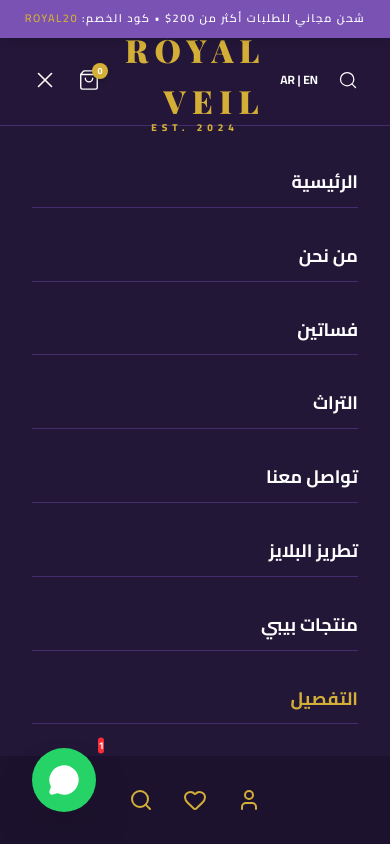
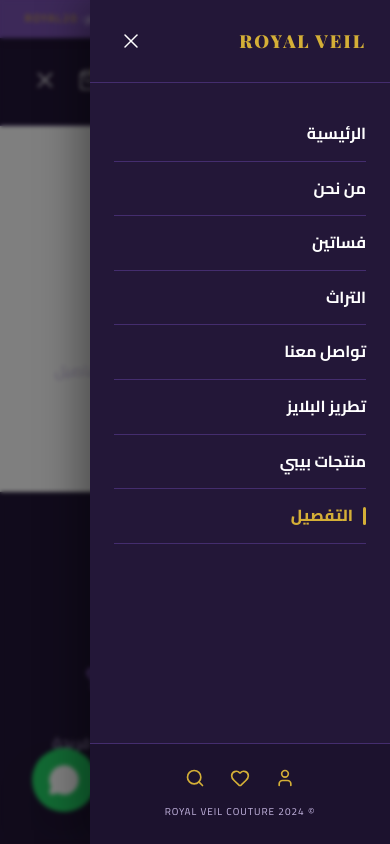
Before and after one commit to fahmyelmatry2030-lgtm/Royal-Veil, a React (Vite) app: page /custom in a window 390 px wide. Both pictures are taken after a click on the button 45 px from the left and 80 px from the top of the page. Shown: the top 844 px of the page. Built offline with nearby package versions, Linux system fonts and the light colour scheme; a web font is replaced by a local one.

Commit message:
Convert mobile menu to slide-in side drawer

```diff
--- a/src/components/Navbar.jsx
+++ b/src/components/Navbar.jsx
@@ -263,44 +263,94 @@ export default function Navbar() {
         </div>
       </header>
 
-      {/* ─── Mobile Menu ─── */}
+      {/* ─── Mobile Menu Overlay Backdrop ─── */}
       <AnimatePresence>
         {mobileOpen && (
           <motion.div
-            initial={{ opacity: 0, y: -20 }}
-            animate={{ opacity: 1, y: 0 }}
-            exit={{ opacity: 0, y: -20 }}
-            transition={{ type: 'tween', duration: 0.3 }}
+            initial={{ opacity: 0 }}
+            animate={{ opacity: 1 }}
+            exit={{ opacity: 0 }}
+            transition={{ duration: 0.3 }}
+            onClick={() => setMobileOpen(false)}
             style={{
-              position: 'fixed', top: scrolled ? '105px' : '125px', left: 0, right: 0, bottom: 0, background: 'var(--bg-white)', zIndex: 90,
-              display: 'flex', flexDirection: 'column', direction: 'rtl', overflowY: 'auto',
-              borderTop: '1px solid var(--border-light)'
+              position: 'fixed', inset: 0,
+              background: 'rgba(0,0,0,0.5)',
+              zIndex: 150,
+              backdropFilter: 'blur(2px)',
+            }}
+          />
+        )}
+      </AnimatePresence>
+
+      {/* ─── Mobile Menu Drawer ─── */}
+      <AnimatePresence>
+        {mobileOpen && (
+          <motion.div
+            initial={{ x: '100%' }}
+            animate={{ x: 0 }}
+            exit={{ x: '100%' }}
+            transition={{ type: 'spring', damping: 30, stiffness: 300 }}
+            style={{
+              position: 'fixed',
+              top: 0, right: 0, bottom: 0,
+              width: '300px',
+              maxWidth: '80vw',
+              background: 'var(--bg-white)',
+              zIndex: 200,
+              display: 'flex',
+              flexDirection: 'column',
+              direction: 'rtl',
+              overflowY: 'auto',
+              boxShadow: '-10px 0 40px rgba(0,0,0,0.4)',
             }}
           >
+            {/* Drawer Header */}
+            <div style={{
+              padding: '1.5rem',
+              display: 'flex',
+              justifyContent: 'space-between',
+              alignItems: 'center',
+              borderBottom: '1px solid var(--border-light)',
+            }}>
+              <span style={{ fontWeight: '900', letterSpacing: '2px', color: 'var(--accent-gold)', fontSize: '18px', fontFamily: 'var(--font-serif)' }}>ROYAL VEIL</span>
+              <button onClick={() => setMobileOpen(false)} style={{ background: 'none', border: 'none', cursor: 'pointer', color: 'var(--text-dark)', padding: '5px' }}>
+                <X size={24} strokeWidth={1.5} />
+              </button>
+            </div>
 
-            <nav style={{ padding: '2rem', display: 'flex', flexDirection: 'column', gap: '1.5rem' }}>
+            {/* Drawer Links */}
+            <nav style={{ padding: '1.5rem', display: 'flex', flexDirection: 'column' }}>
                {[...navLinks, ...moreLinks].map(l => (
                  <Link
                    key={l.path}
                    to={l.path}
+                   onClick={() => setMobileOpen(false)}
                    style={{
-                     fontSize: '18px', fontWeight: '700', color: active(l.path) ? 'var(--accent-gold)' : 'var(--text-dark)',
-                     textDecoration: 'none', textTransform: 'uppercase',
-                     padding: '10px 0', borderBottom: '1px solid var(--border-light)'
+                     fontSize: '16px', fontWeight: active(l.path) ? '900' : '700',
+                     color: active(l.path) ? 'var(--accent-gold)' : 'var(--text-dark)',
+                     textDecoration: 'none',
+                     padding: '14px 0',
+                     borderBottom: '1px solid var(--border-light)',
+                     display: 'flex',
+                     alignItems: 'center',
+                     gap: '10px',
+                     transition: 'color 0.2s',
                    }}
                  >
+                   {active(l.path) && <div style={{ width: '3px', height: '18px', background: 'var(--accent-gold)', borderRadius: '2px' }}></div>}
                    {l.name}
                  </Link>
                ))}
             </nav>
 
-            <div style={{ marginTop: 'auto', padding: '2rem', background: 'var(--bg-lavender)' }}>
-               <div style={{ display: 'flex', justifyContent: 'center', gap: '30px', marginBottom: '2rem' }}>
-                  <User size={24} style={{ color: 'var(--accent-gold)' }} />
-                  <Heart size={24} style={{ color: 'var(--accent-gold)' }} />
-                  <Search size={24} style={{ color: 'var(--accent-gold)' }} />
+            {/* Drawer Footer */}
+            <div style={{ marginTop: 'auto', padding: '1.5rem', background: 'var(--bg-lavender)', borderTop: '1px solid var(--border-light)' }}>
+               <div style={{ display: 'flex', justifyContent: 'center', gap: '25px', marginBottom: '1rem' }}>
+                  <User size={20} style={{ color: 'var(--accent-gold)', cursor: 'pointer' }} />
+                  <Heart size={20} style={{ color: 'var(--accent-gold)', cursor: 'pointer' }} />
+                  <Search size={20} style={{ color: 'var(--accent-gold)', cursor: 'pointer' }} />
                </div>
-               <p style={{ textAlign: 'center', fontSize: '11px', color: 'var(--text-muted)', letterSpacing: '1px' }}>© 2024 ROYAL VEIL COUTURE</p>
+               <p style={{ textAlign: 'center', fontSize: '10px', color: 'var(--text-muted)', letterSpacing: '1px' }}>© 2024 ROYAL VEIL COUTURE</p>
             </div>
           </motion.div>
         )}
```
